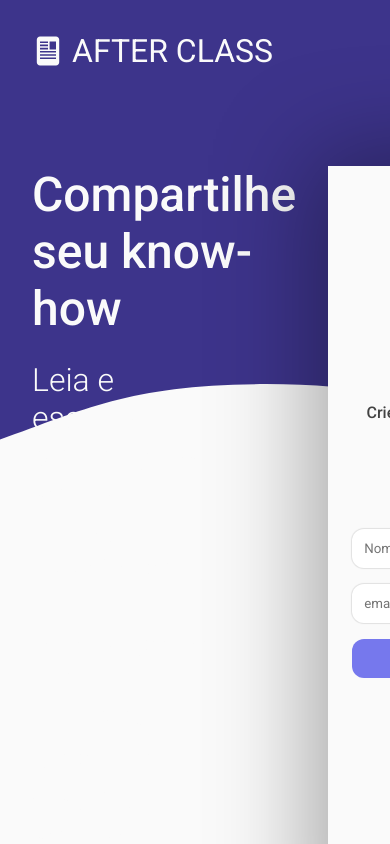
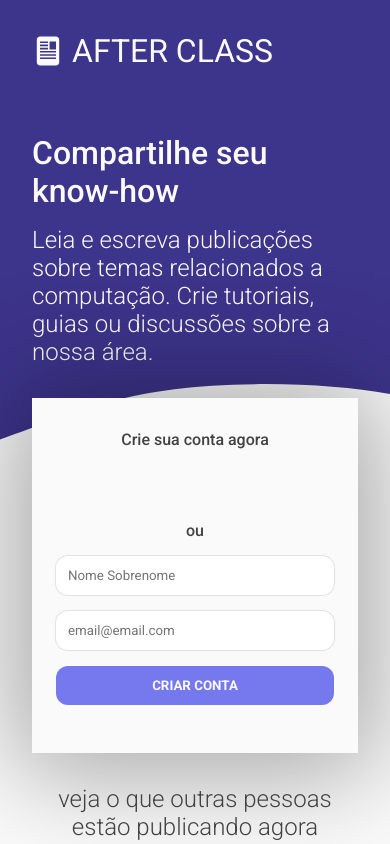
Before and after one commit to coffee-and-software-pec/frontend-react, a React (Create React App) app in the folder frontend-app/: page / in a window 390 px wide. Built offline with nearby package versions, Linux system fonts and the light colour scheme; no server answers.

Commit message:
feat(mobile): add mobile support to landing page

```diff
--- a/frontend-app/src/components/LandingPublication/LandingPublication.module.css
+++ b/frontend-app/src/components/LandingPublication/LandingPublication.module.css
@@ -11,6 +11,7 @@
     gap: 1rem;
 
     transition: transform 0.2s;
+    overflow: hidden;
 }
 
 .publicationContainer:hover {
@@ -25,21 +26,30 @@
 }
 
 .publicationContainer .publicationInfo {
-    flex: 1;
+    /* flex: 1; */
+    width: min-content;
     justify-self: flex-start;
 
     display: flex;
     flex-direction: column;
 
     gap: 0.5rem;
+
+    overflow: hidden;
 }
 
 .publicationContainer .publicationInfo p {
     font-weight: 400;
     color: var(--base-black);
+
+    width: 80%;
+    overflow: hidden;
+    white-space: nowrap;
+    text-overflow: ellipsis;
 }
 
 .publicationContainer .publicationInfo .publicationTagList {
+    width: min-content;
     height: 1.25rem;
     display: flex;
     gap: 0.5rem;
@@ -99,3 +109,22 @@
 .publicationContainer .publicationReactions .enterPublicationIcon:hover {
     color: var(--secondary);
 }
+
+@media (max-width: 600px) {
+    .publicationContainer {
+        width: 24rem;
+    }
+
+    .publicationContainer .publicationReactions .publicationCommentsCount {
+        display: none;
+    }
+
+    .publicationContainer .publicationInfo p {
+        overflow: hidden;
+
+        text-overflow: ellipsis;
+        white-space: initial;
+        line-clamp: 2;
+        -webkit-line-clamp: 2;
+    }
+}
--- a/frontend-app/src/pages/LandingPage/LandingPage.module.css
+++ b/frontend-app/src/pages/LandingPage/LandingPage.module.css
@@ -141,3 +141,62 @@
     grid-column-start: 1;
     grid-column-end: 3;
 }
+
+@media (max-width: 600px) {
+    .container {
+        overflow-y: scroll;
+    }
+
+    .logoHeader {
+        margin-bottom: 2rem;
+    }
+
+    .gridContainer {
+        width: 100%;
+
+        display: flex;
+        flex-direction: column;
+        gap: 2rem;
+    }
+
+    .appInfo {
+        width: 100%;
+        display: flex;
+        gap: 1rem;
+
+        flex-direction: column;
+    }
+
+    .appInfo .title {
+        font-weight: 500;
+        color: var(--white);
+        font-size: 2rem;
+        width: 100%;
+        /* text-overflow: clip; */
+    }
+
+    .appInfo .subtitle {
+        font-weight: 300;
+        color: var(--white);
+        font-size: 1.5rem;
+        width: 100%;
+    }
+
+    .loginContainer {
+        height: fit-content;
+        width: 100%;
+    }
+
+    .popularPublicationsContainer > p {
+        width: 90%;
+    }
+
+    .popularPublicationsContainer .publicationsGridContainer {
+        display: flex;
+        flex-direction: column;
+        gap: 2rem;
+    }
+
+    .popularPublicationsContainer .publicationsGridContainer > span {
+    }
+}
--- a/frontend-app/src/pages/LandingPage/index.tsx
+++ b/frontend-app/src/pages/LandingPage/index.tsx
@@ -114,7 +114,7 @@ function LandingPage() {
                     <GoogleLogin
                         logo_alignment="center"
                         shape="pill"
-                        width="300px"
+                        width="auto"
                         onSuccess={handleGoogleSuccessLogin}
                         onError={handleGoogleLoginFailure}
                     />
```
